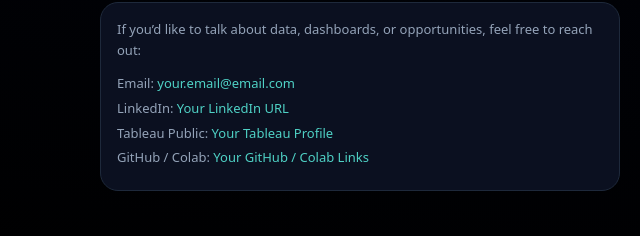
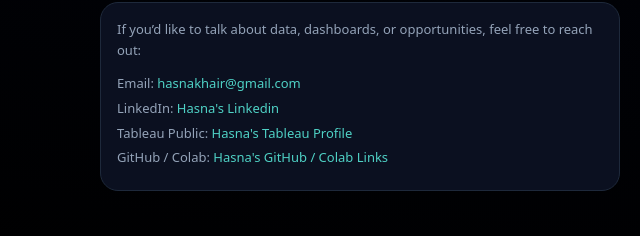
Before and after one commit to hasnakhairunnisa/portfolio_hasna, a plain HTML site: page index.html in a window 1280 px wide. Shown: the part 2113-2349 px from the top of the page, 0-640 px from the left. Drawn offline with Linux system fonts and the light colour scheme.

Commit message:
Update index.html

```diff
--- a/index.html
+++ b/index.html
@@ -746,10 +746,10 @@
           free to reach out:
         </p>
         <ul class="contact-list">
-          <li>Email: <a href="mailto:your.email@email.com">your.email@email.com</a></li>
-          <li>LinkedIn: <a href="#">Your LinkedIn URL</a></li>
-          <li>Tableau Public: <a href="#">Your Tableau Profile</a></li>
-          <li>GitHub / Colab: <a href="#">Your GitHub / Colab Links</a></li>
+          <li>Email: <a href="mailto:hasnakhair@gmail.com">hasnakhair@gmail.com</a></li>
+          <li>LinkedIn: <a href="https://www.linkedin.com/in/hasna-khairunnisa/">Hasna's Linkedin</a></li>
+          <li>Tableau Public: <a href="https://public.tableau.com/app/profile/hasna5988/vizzes">Hasna's Tableau Profile</a></li>
+          <li>GitHub / Colab: <a href="https://github.com/hasnakhairunnisa">Hasna's GitHub / Colab Links</a></li>
         </ul>
       </div>
     </section>
```
